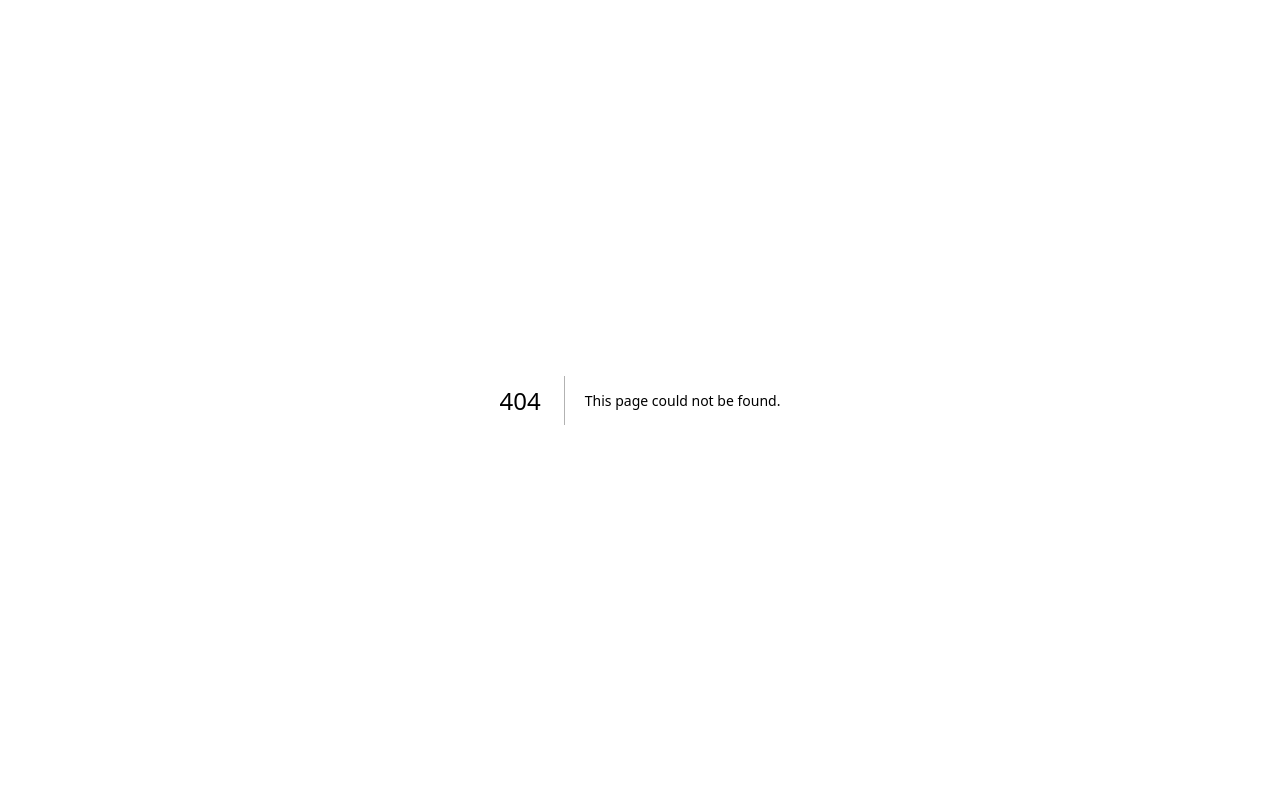
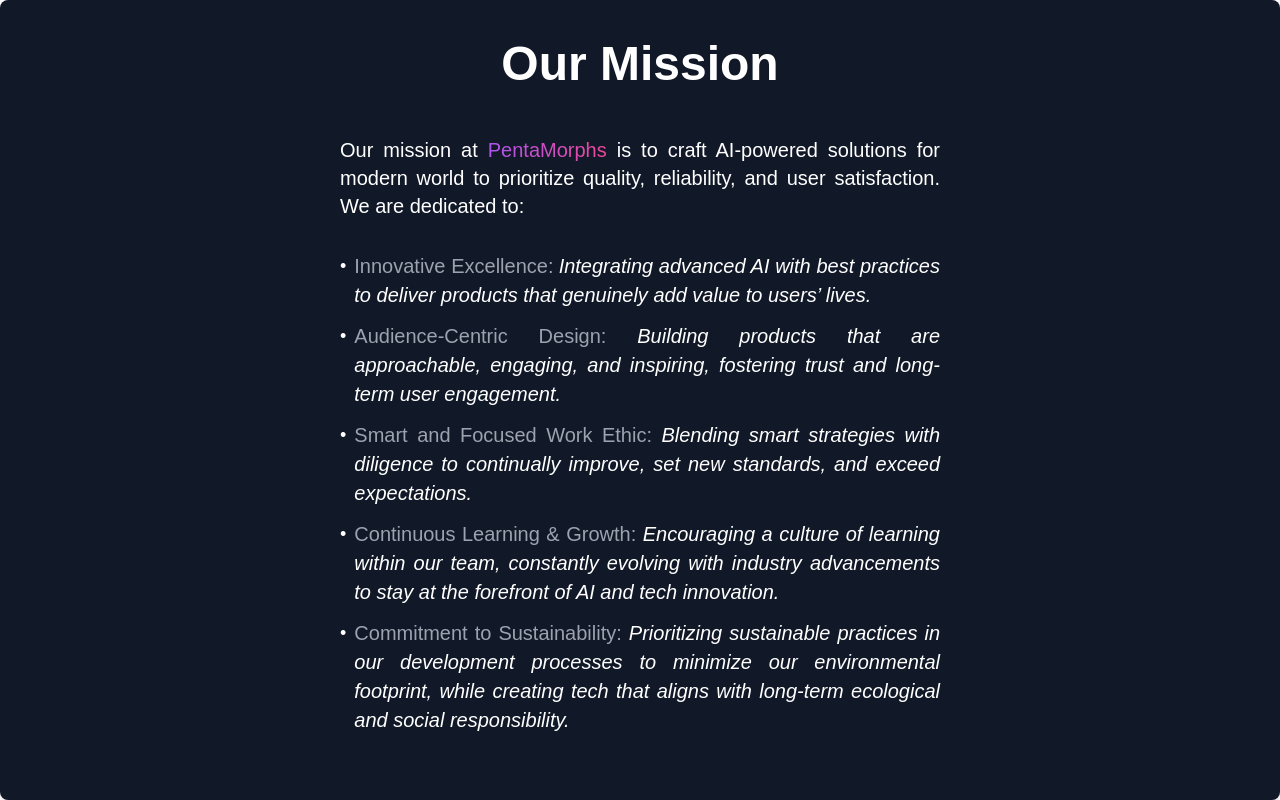
Before and after one commit to Uyadav207/denkMinds, a Next.js app: page /mission in a window 1280 px wide. Before the commit this address had no page. Built offline with nearby package versions, Linux system fonts and the light colour scheme.

Commit message:
Added routes for mission and vision

```diff
--- a/src/app/components/Header.tsx
+++ b/src/app/components/Header.tsx
@@ -1,14 +1,35 @@
-import React from 'react';
-import Link from 'next/link';
+'use client'
 
+import React, { useState, useEffect } from 'react'
+import Link from 'next/link'
 
 const Header = () => {
+  const [isScrolled, setIsScrolled] = useState(false)
+
+  useEffect(() => {
+    const handleScroll = () => {
+      if (window.scrollY > 90) {
+        setIsScrolled(true)
+      } else {
+        setIsScrolled(false)
+      }
+    }
+
+    window.addEventListener('scroll', handleScroll)
+    return () => window.removeEventListener('scroll', handleScroll)
+  }, [])
   return (
-    <header className="bg-white shadow-md fixed top-0 w-full z-10">
+    <header
+      className={`transition-all duration-700 bg-white ${isScrolled ? 'shadow-md fixed top-0' : ''} w-full z-10 `}
+    >
       <div className="container mx-auto flex justify-between items-center p-3">
         <div>
           <Link href="/">
-            <img src={'/logo2.png'} alt="Pentamorphs Logo" className="h-16 w-16" />
+            <img
+              src={'/logo2.png'}
+              alt="Pentamorphs Logo"
+              className="h-16 w-16"
+            />
           </Link>
         </div>
         <nav className="flex space-x-6">
@@ -33,7 +54,7 @@
         </nav>
       </div>
     </header>
-  );
-};
+  )
+}
 
-export default Header;
+export default Header
--- a/src/app/globals.css
+++ b/src/app/globals.css
@@ -20,3 +20,14 @@
   background: var(--background);
   font-family: Arial, Helvetica, sans-serif;
 }
+
+@keyframes gradient-animation {
+  0% { background-position: 0% 50%; }
+  50% { background-position: 100% 50%; }
+  100% { background-position: 0% 50%; }
+}
+
+.animate-gradient {
+  background-size: 200% 200%;
+  animation: gradient-animation 3s ease infinite;
+}
--- /dev/null
+++ b/src/app/mission/page.tsx
@@ -0,0 +1,89 @@
+import React from 'react'
+
+const Mission = () => (
+  <div>
+    <div className="bg-gray-900 p-10 rounded-lg shadow-lg text-white w-full h-screen mx-auto ">
+      <h1 className="text-3xl md:text-5xl text-center font-bold text-white">
+        Our Mission{' '}
+      </h1>
+
+      <div className="text-white w-full md:w-3/4 xl:w-1/2 mx-auto mt-12 text-justify">
+        <p className="text-lg md:text-xl  leading-relaxed">
+          Our mission at{' '}
+          <span className="bg-clip-text text-transparent animate-gradient bg-gradient-to-r from-purple-500 via-pink-500 to-blue-500">
+            PentaMorphs{' '}
+          </span>
+          is to craft AI-powered solutions for modern world to prioritize
+          quality, reliability, and user satisfaction. We are dedicated to:
+        </p>
+
+        <ul className="mt-8 text-lg space-y-3">
+          <li className="flex items-start">
+            <span className="mr-2 text-white">•</span>
+            <p>
+              <span className="text-gray-400 text-lg md:text-xl">
+                Innovative Excellence:
+              </span>{' '}
+              <span className="italic font-medium text-lg md:text-xl">
+                Integrating advanced AI with best practices to deliver products
+                that genuinely add value to users’ lives.
+              </span>
+            </p>
+          </li>
+          <li className="flex items-start">
+            <span className="mr-2 text-white">•</span>
+            <p>
+              <span className="text-gray-400 text-lg md:text-xl">
+                Audience-Centric Design:{' '}
+              </span>
+              <span className="italic font-medium text-lg md:text-xl">
+                Building products that are approachable, engaging, and
+                inspiring, fostering trust and long-term user engagement.
+              </span>
+            </p>
+          </li>
+          <li className="flex items-start">
+            <span className="mr-2 text-white">•</span>
+            <p>
+              <span className="text-gray-400 text-lg md:text-xl">
+                Smart and Focused Work Ethic:{' '}
+              </span>
+              <span className="italic font-medium text-lg md:text-xl">
+                Blending smart strategies with diligence to continually improve,
+                set new standards, and exceed expectations.
+              </span>
+            </p>
+          </li>
+          <li className="flex items-start">
+            <span className="mr-2 text-white">•</span>
+            <p>
+              <span className="text-gray-400 text-lg md:text-xl">
+                Continuous Learning & Growth:{' '}
+              </span>
+              <span className="italic font-medium text-lg md:text-xl">
+                Encouraging a culture of learning within our team, constantly
+                evolving with industry advancements to stay at the forefront of
+                AI and tech innovation.
+              </span>
+            </p>
+          </li>
+          <li className="flex items-start">
+            <span className="mr-2 text-white">•</span>
+            <p>
+              <span className="text-gray-400 text-lg md:text-xl">
+                Commitment to Sustainability:{' '}
+              </span>
+              <span className="italic font-medium text-lg md:text-xl">
+                Prioritizing sustainable practices in our development processes
+                to minimize our environmental footprint, while creating tech
+                that aligns with long-term ecological and social responsibility.
+              </span>
+            </p>
+          </li>
+        </ul>
+      </div>
+    </div>
+  </div>
+)
+
+export default Mission
--- a/src/app/page.tsx
+++ b/src/app/page.tsx
@@ -1,13 +1,11 @@
 import React from 'react'
 import Image from 'next/image'
 import Home from './components/Home.tsx'
-import Header from './components/Header.tsx'
 import Team from './components/Team.tsx'
 
 export default function Dashboard() {
   return (
     <div className="grid grid-rows-[20px_1fr_20px] items-center justify-items-center min-h-screen p-8 pb-20 gap-16 sm:p-20 font-[family-name:var(--font-geist-sans)]">
-      <Header />
       <main className="flex flex-col gap-8 row-start-2 items-center sm:items-cemter">
         <Home />
         <Team />
--- /dev/null
+++ b/src/app/vision/page.tsx
@@ -0,0 +1,27 @@
+import React from 'react'
+
+const Vission = () => (
+  <div>
+    <div className="bg-gray-900 p-10 rounded-lg shadow-lg text-white h-screen mx-auto ">
+      <h1 className="text-3xl md:text-5xl text-center font-bold text-white">
+        Vision{' '}
+      </h1>
+
+      <div className="text-white w-full md:w-3/4 xl:w-1/2 mx-auto mt-12 text-justify">
+        <p className="text-lg text-white leading-relaxed">
+          At{' '}
+          <span className="bg-clip-text text-transparent animate-gradient bg-gradient-to-r from-purple-500 via-pink-500 to-blue-500">
+            PentaMorphs,{' '}
+          </span>
+          we envision a world where artificial intelligence empowers individuals
+          and organizations to achieve their full potential. Our goal is to
+          develop smart, intuitive solutions that transform the way people work,
+          learn, and innovate. By integrating technology with a user-centric
+          approach, we aim to bridge the gap between human potential and AI.
+        </p>
+      </div>
+    </div>
+  </div>
+)
+
+export default Vission
```
